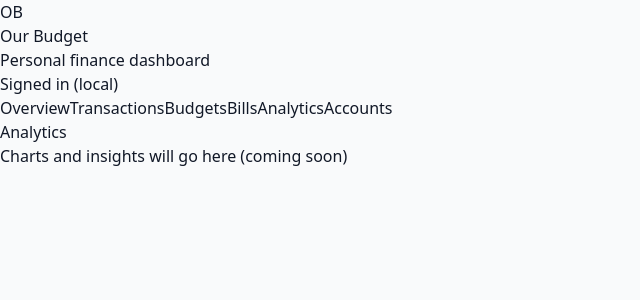
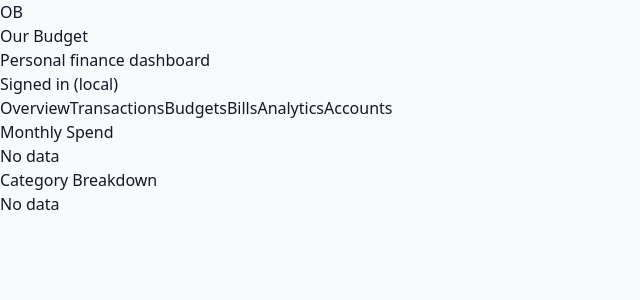
Before and after one commit to sniders84/Our-Budget, a Next.js app: page / in a window 1280 px wide. Both pictures are taken after a click on the button "Analytics". Shown: the top 300 px of the page, without its empty margins (0-640 px from the left). Built offline with nearby package versions, Linux system fonts and the light colour scheme.

Commit message:
Update AnalyticsTab.js

```diff
--- a/components/AnalyticsTab.js
+++ b/components/AnalyticsTab.js
@@ -1,8 +1,44 @@
+import { useEffect, useMemo, useState } from 'react'
+import * as storage from '../lib/storage'
+import Charts from './Charts'
+
 export default function AnalyticsTab() {
+  const [txs, setTxs] = useState([])
+
+  useEffect(()=> {
+    setTxs(storage.read(storage.TX_KEY))
+  }, [])
+
+  const monthly = useMemo(() => {
+    const map = {}
+    txs.forEach(t => {
+      const d = new Date(t.date)
+      const key = `${d.getFullYear()}-${String(d.getMonth()+1).padStart(2,'0')}`
+      map[key] = (map[key] || 0) + Number(t.amount || 0)
+    })
+    return Object.entries(map).sort().map(([k,v]) => ({ name: k, value: Math.abs(v) }))
+  }, [txs])
+
+  const byCategory = useMemo(() => {
+    const map = {}
+    txs.forEach(t => {
+      const c = t.category || 'Uncategorized'
+      map[c] = (map[c] || 0) + Math.abs(Number(t.amount || 0))
+    })
+    return Object.entries(map).map(([name, value]) => ({ name, value }))
+  }, [txs])
+
   return (
-    <div className="bg-white p-4 rounded shadow">
-      <h2 className="font-semibold mb-2">Analytics</h2>
-      <p>Charts and insights will go here (coming soon)</p>
+    <div className="grid md:grid-cols-2 gap-4">
+      <div className="bg-white p-4 rounded-xl shadow">
+        <h3 className="font-semibold mb-2">Monthly Spend</h3>
+        <Charts type="line" data={monthly} />
+      </div>
+
+      <div className="bg-white p-4 rounded-xl shadow">
+        <h3 className="font-semibold mb-2">Category Breakdown</h3>
+        <Charts type="bar" data={byCategory} />
+      </div>
     </div>
   )
 }
```
